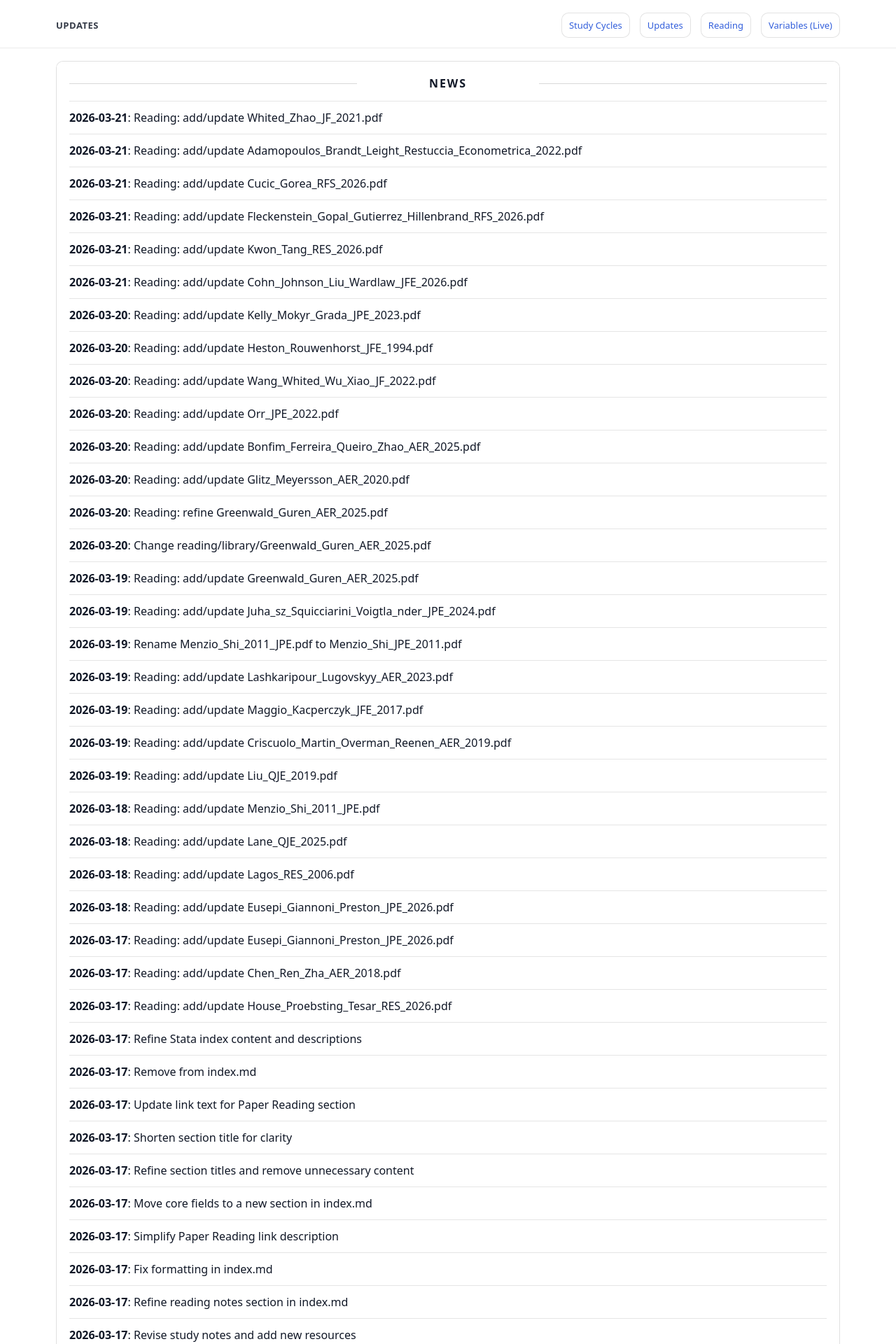
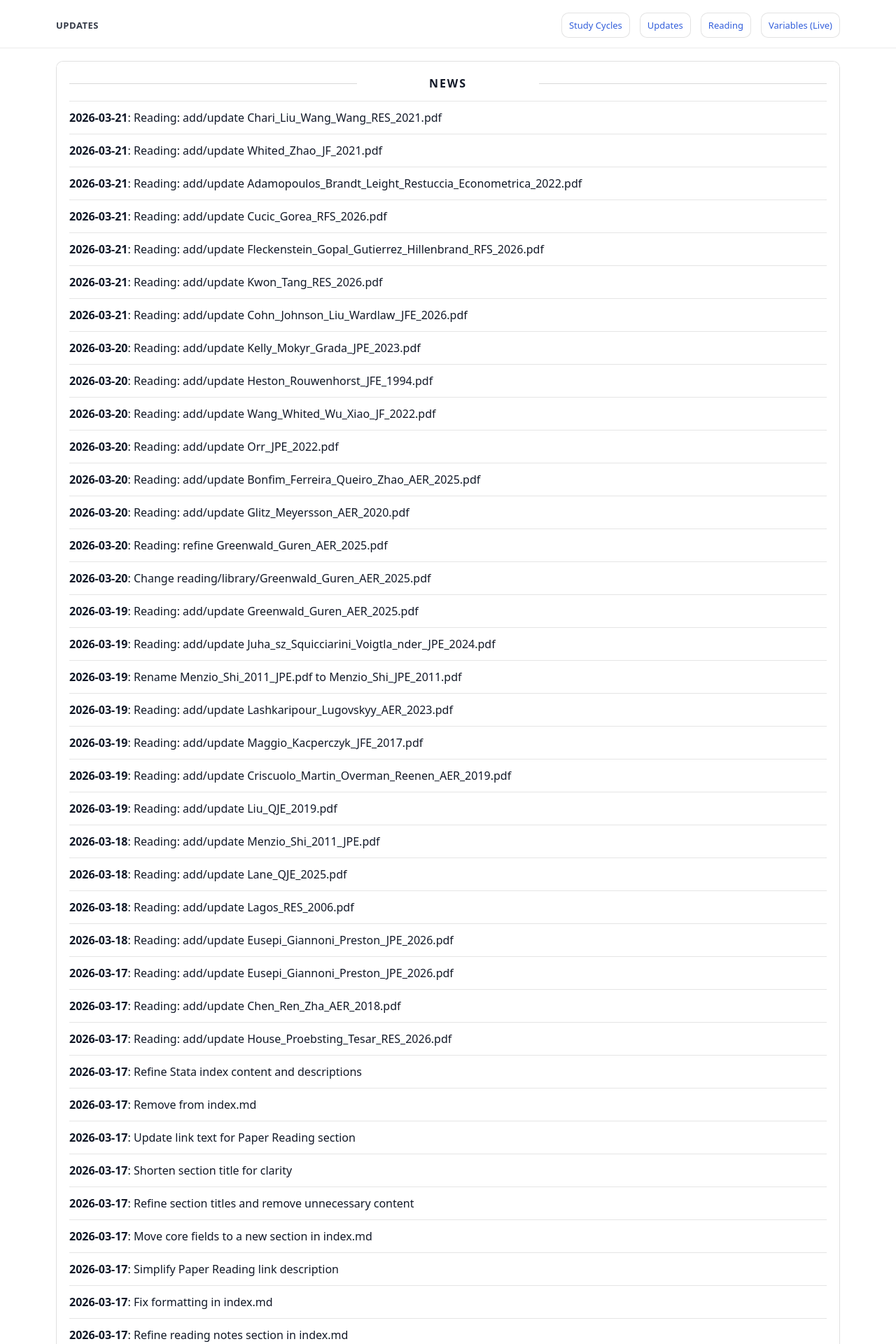
Before and after one commit to yaxinzn/study-archive, a Jekyll site: the page built from updates/index.md, in a window 1280 px wide. Shown: the top 1920 px of the page at 70% size. Built offline with Jekyll 4.4.1, drawn with Linux system fonts in a browser that asks for light colours; some of the changed text lies outside the part shown.

Commit message:
chore: update NEWS feed

```diff
--- a/_data/news.yml
+++ b/_data/news.yml
@@ -1,4 +1,7 @@
 # Auto-generated update history (sorted newest -> oldest). Do not edit manually.
+- ts: "1774093588"
+  date: "2026-03-21"
+  title: "Reading: add/update Chari_Liu_Wang_Wang_RES_2021.pdf"
 - ts: "1774090947"
   date: "2026-03-21"
   title: "Reading: add/update Whited_Zhao_JF_2021.pdf"
```
